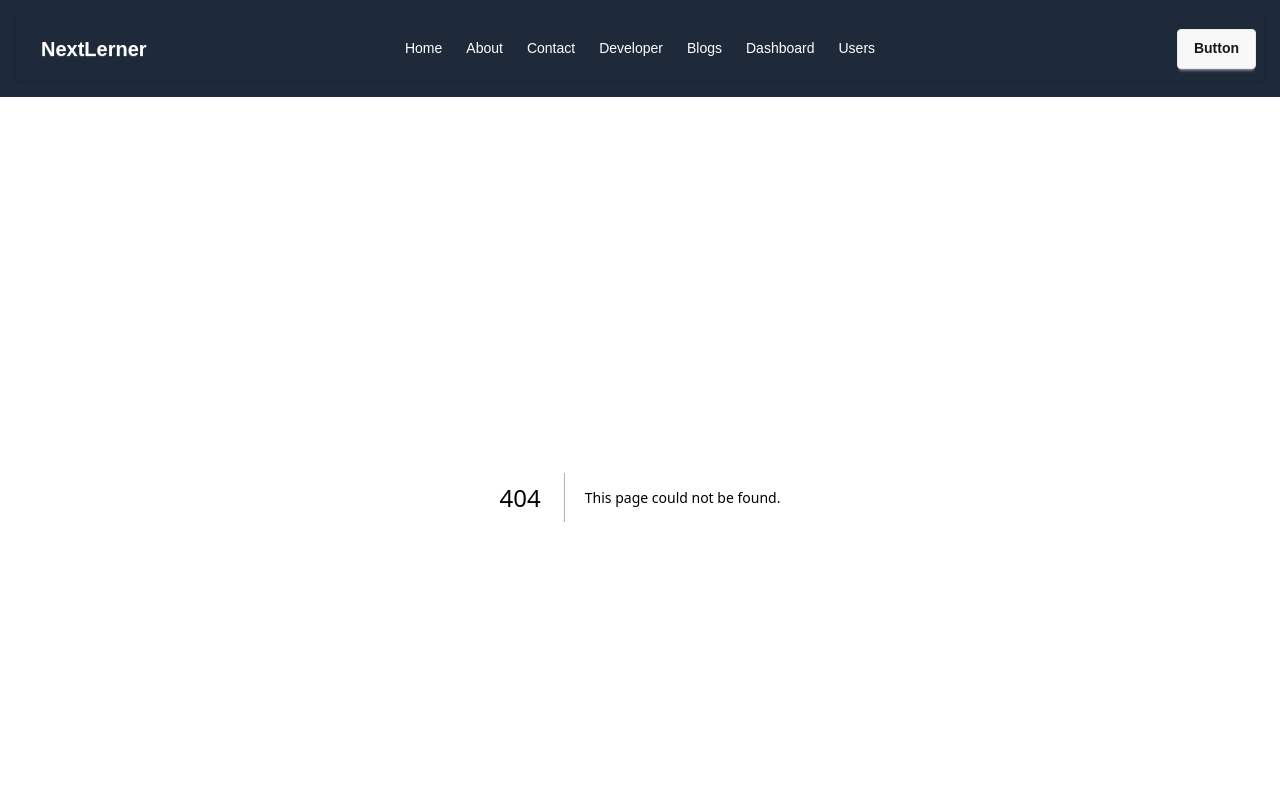
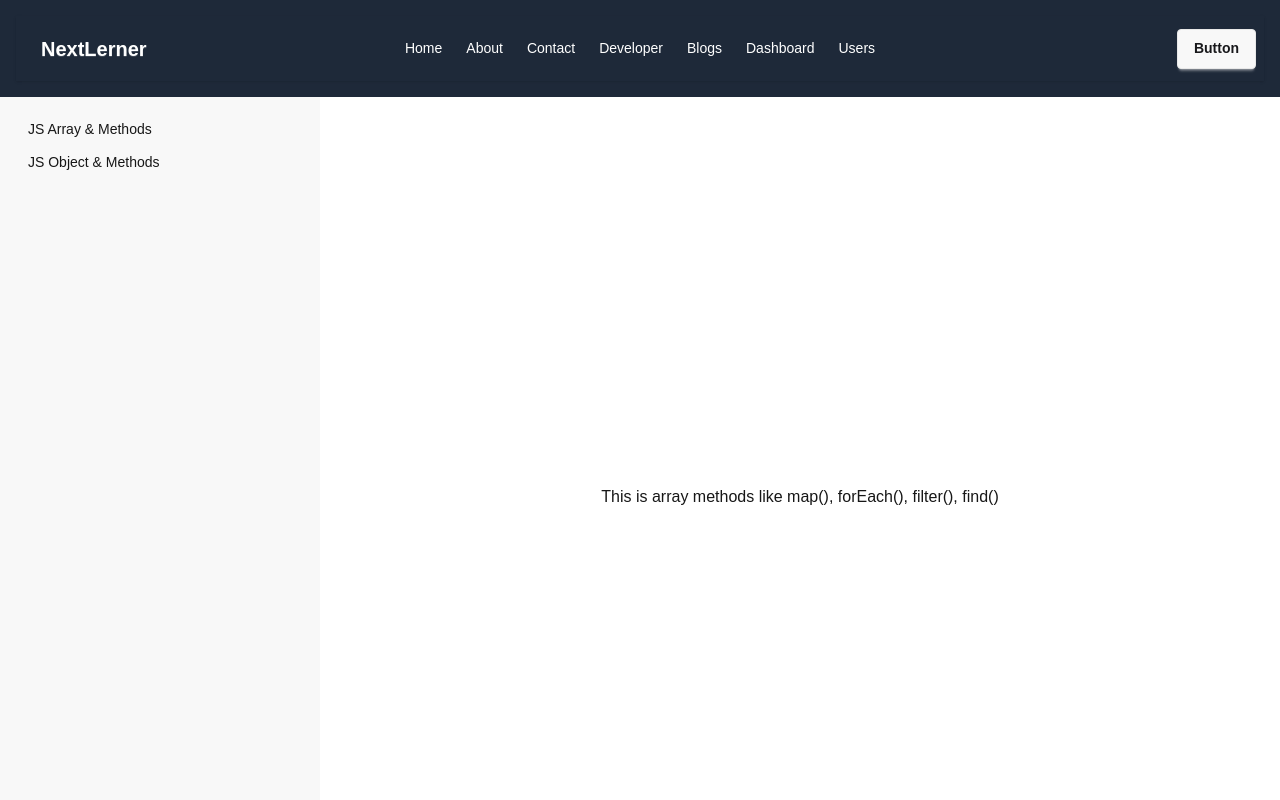
Before and after one commit to rashidulislamg71/next.js, a Next.js app: page /dashboard/array in a window 1280 px wide. Before the commit this address had no page. Shown: the top 800 px of the page. Built offline with nearby package versions, Linux system fonts and the light colour scheme.

Commit message:
learn layout

```diff
--- /dev/null
+++ b/src/app/dashboard/array/page.jsx
@@ -0,0 +1,9 @@
+import React from 'react'
+
+function ArrayMethods() {
+  return (
+    <div>This is array methods like map(), forEach(), filter(), find() </div>
+  )
+}
+
+export default ArrayMethods
--- /dev/null
+++ b/src/app/dashboard/layout.jsx
@@ -0,0 +1,33 @@
+
+import Link from 'next/link'
+import React from 'react'
+
+function DashboardLayout({ children }) {
+    return (
+        <div>
+            <div className="drawer lg:drawer-open">
+                <input id="my-drawer-3" type="checkbox" className="drawer-toggle" />
+                <div className="drawer-content flex flex-col items-center justify-center">
+                    <main>
+                        {children}
+                    </main>
+                    <label htmlFor="my-drawer-3" className="btn drawer-button lg:hidden">
+                        Open drawer
+                    </label>
+                </div>
+                <div className="drawer-side">
+                    <label htmlFor="my-drawer-3" aria-label="close sidebar" className="drawer-overlay"></label>
+                    <ul className="menu bg-base-200 min-h-full w-80 p-4">
+                        {/* Sidebar content here */}
+                        <li><Link href={"/dashboard/array/"}>JS Array & Methods</Link></li>
+                        <li><Link href={"/dashboard/object"}>JS Object & Methods</Link></li>
+                    </ul>
+                </div>
+            </div>
+
+
+        </div>
+    )
+}
+
+export default DashboardLayout
--- /dev/null
+++ b/src/app/dashboard/object/page.jsx
@@ -0,0 +1,10 @@
+
+import React from 'react'
+
+function ObjectMethods() {
+  return (
+    <div>ObjectMethods</div>
+  )
+}
+
+export default ObjectMethods
--- /dev/null
+++ b/src/app/dashboard/page.jsx
@@ -0,0 +1,9 @@
+import React from 'react'
+
+function Dashboard() {
+  return (
+    <div>Dashboard</div>
+  )
+}
+
+export default Dashboard
```
